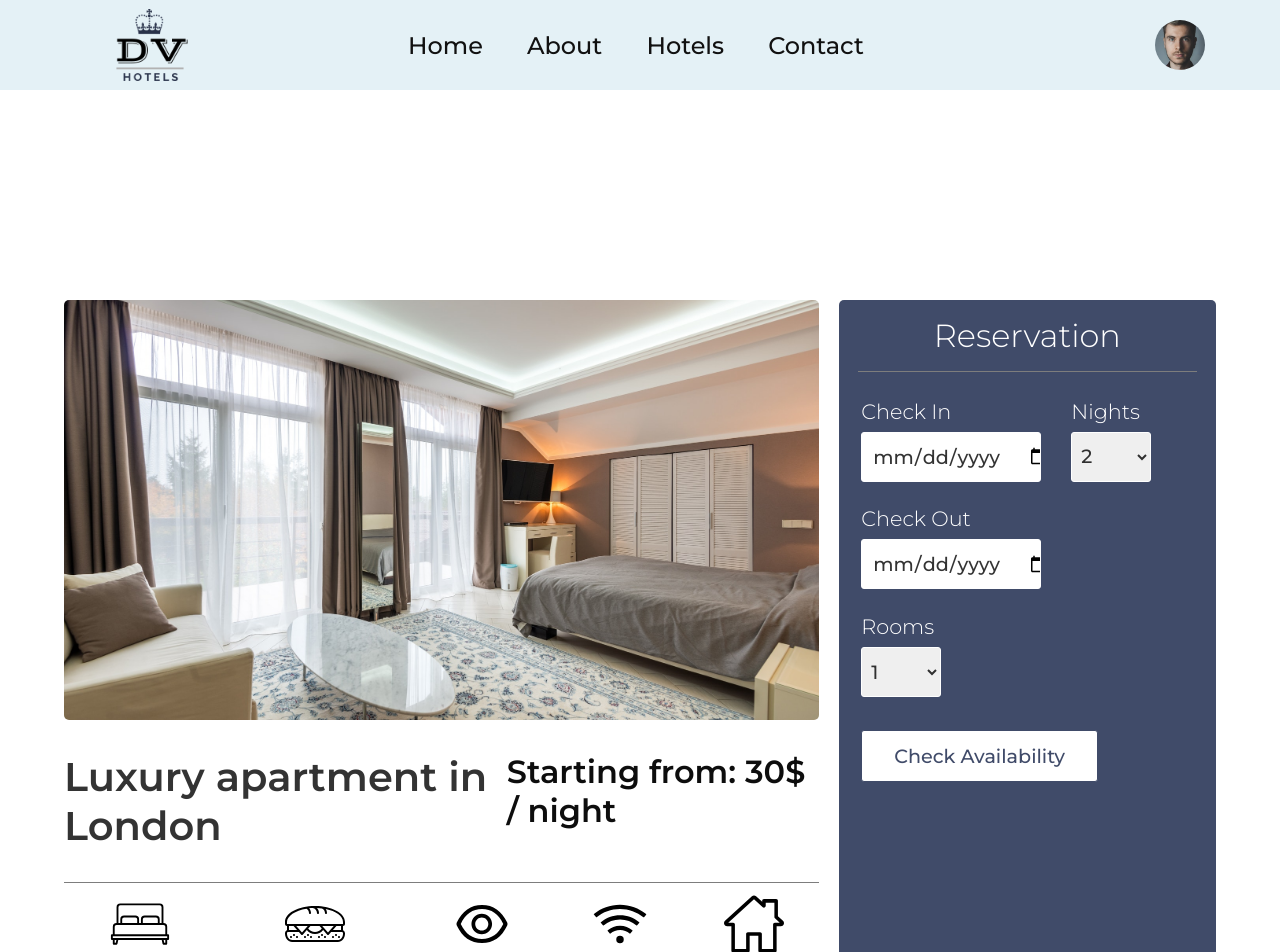
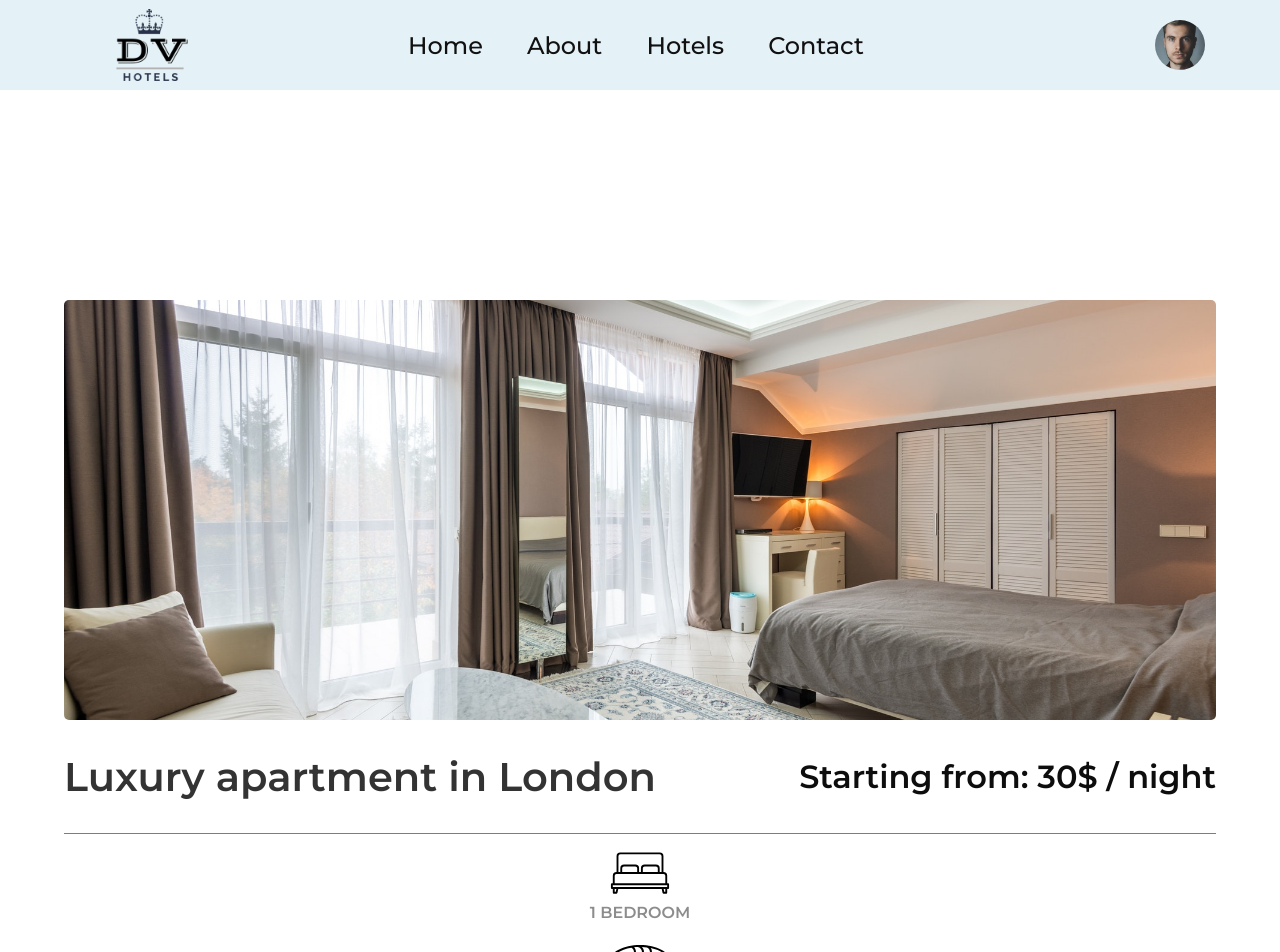
Before and after one commit to vujic02/DV-Hotels, a React (Create React App) app: page /hoteldev in a window 1280 px wide. Shown: the top 952 px of the page. Built offline with nearby package versions, Linux system fonts and the light colour scheme.

Commit message:
changes to hotel page

```diff
--- a/src/components/Hotel/HotelInfo.js
+++ b/src/components/Hotel/HotelInfo.js
@@ -9,7 +9,12 @@ const HotelInfo = ({ hotel }) => {
       <Container>
         <Img src={hotel.imgSrc} w="100%" h="420px" objFit="cover" borR="5px" />
       </Container>
-      <Container justify="space-between" m="2rem 0" pos="relative">
+      <Container
+        justify="space-between"
+        m="2rem 0"
+        pos="relative"
+        align="center"
+      >
         <TextH1
           fontS="clamp(2rem, 8vw, 2.5rem)"
           col="rgba(0, 0, 0, 0.8)"
@@ -26,8 +31,14 @@ const HotelInfo = ({ hotel }) => {
         </TextH1>
       </Container>
       <Line w="100%" align="center" />
-      <Container align="center" justify="space-around" h="100px">
-        <Container flexDir="column" align="center">
+      <Container
+        align="center"
+        justify="space-around"
+        h="100px"
+        flexDirM1="column"
+        hM1="100%"
+      >
+        <Container flexDir="column" align="center" mM1="10px 0 0 0">
           <Icon src={bed} />
           <TextP
             fontS="1rem"
@@ -38,7 +49,7 @@ const HotelInfo = ({ hotel }) => {
             {hotel.description.bedroom} bedroom
           </TextP>
         </Container>
-        <Container flexDir="column" align="center">
+        <Container flexDir="column" align="center" mM1="10px 0 0 0">
           <Icon src={sandwich} />
           <TextP
             fontS="1rem"
@@ -49,7 +60,7 @@ const HotelInfo = ({ hotel }) => {
             {hotel.description.breakfest} breakfest
           </TextP>
         </Container>
-        <Container flexDir="column" align="center">
+        <Container flexDir="column" align="center" mM1="10px 0 0 0">
           <ViewIcon />
           <TextP
             fontS="1rem"
@@ -60,10 +71,11 @@ const HotelInfo = ({ hotel }) => {
             {hotel.description.view} view
           </TextP>
         </Container>
-        <Container flexDir="column" align="center">
+        <Container flexDir="column" align="center" mM1="10px 0 0 0">
           <WifiIcon />
           <TextP
             fontS="1rem"
+            fontSM1
             fontW="600"
             col="rgba(0,0,0,0.45)"
             transformText="uppercase"
@@ -71,7 +83,7 @@ const HotelInfo = ({ hotel }) => {
             {hotel.description.breakfest} wifi
           </TextP>
         </Container>
-        <Container flexDir="column" align="center">
+        <Container flexDir="column" align="center" mM1="10px 0 10px 0">
           <Icon src={home} />
           <TextP
             fontS="1rem"
--- a/src/components/Hotel/HotelReservation.js
+++ b/src/components/Hotel/HotelReservation.js
@@ -4,7 +4,14 @@ import { Line, Input, Selection } from "../../styles/hotelpage-styles";
 
 const HotelReservation = ({ hotel }) => {
   return (
-    <Container flexDir="column" bg="var(--aeganBlue)" borR="5px" h="90%">
+    <Container
+      flexDir="column"
+      bg="var(--aeganBlue)"
+      borR="5px"
+      h="70%"
+      hM1="100%"
+      mM1="3rem 0 0 0"
+    >
       <TextH1
         col="var(--white)"
         fontS="2rem"
@@ -38,7 +45,7 @@ const HotelReservation = ({ hotel }) => {
             <TextP col="#fff" fontS="1.3rem" fontW="300" p=".5rem 0">
               Nights
             </TextP>
-            <Selection value={2}>
+            <Selection defaultValue={2}>
               <option>1</option>
               <option>2</option>
               <option>3</option>
@@ -66,7 +73,7 @@ const HotelReservation = ({ hotel }) => {
           <TextP col="#fff" fontS="1.3rem" fontW="300" p=".5rem 0">
             Rooms
           </TextP>
-          <Selection value={1}>
+          <Selection>
             <option>1</option>
             <option>2</option>
             <option>3</option>
--- a/src/pages/Hotel.js
+++ b/src/pages/Hotel.js
@@ -8,7 +8,13 @@ const Hotel = ({ hotel }) => {
     <div>
       <Navbar />
       <Sidebar />
-      <Grid m="300px 0 100px 0" p="0 5%" cols="1fr .5fr" gridGap="0 20px">
+      <Grid
+        m="300px 0 100px 0"
+        p="0 5%"
+        cols="1fr .5fr"
+        colsM1="1fr"
+        gridGap="0 20px"
+      >
         <HotelInfo hotel={hotel} />
         <HotelReservation hotel={hotel} />
       </Grid>
--- a/src/styles/global-styles.js
+++ b/src/styles/global-styles.js
@@ -22,6 +22,9 @@ export const Container = styled.div`
 
   @media screen and (max-width: 1366px) {
     width: ${({ wM1 }) => wM1};
+    height: ${({ hM1 }) => hM1};
+    margin: ${({ mM1 }) => mM1};
+    flex-direction: ${({ flexDirM1 }) => flexDirM1};
   }
 `;
 
@@ -63,6 +66,10 @@ export const TextP = styled.p`
   bottom: ${({ b }) => b};
   left: ${({ l }) => l};
   text-transform: ${({ transformText }) => transformText};
+
+  @media screen and (max-width: 1366px) {
+    font-size: ${({ fontSM1 }) => fontSM1};
+  }
 
   @media screen and (max-width: 768px) {
     font-size: ${({ fontSM }) => fontSM};
```
